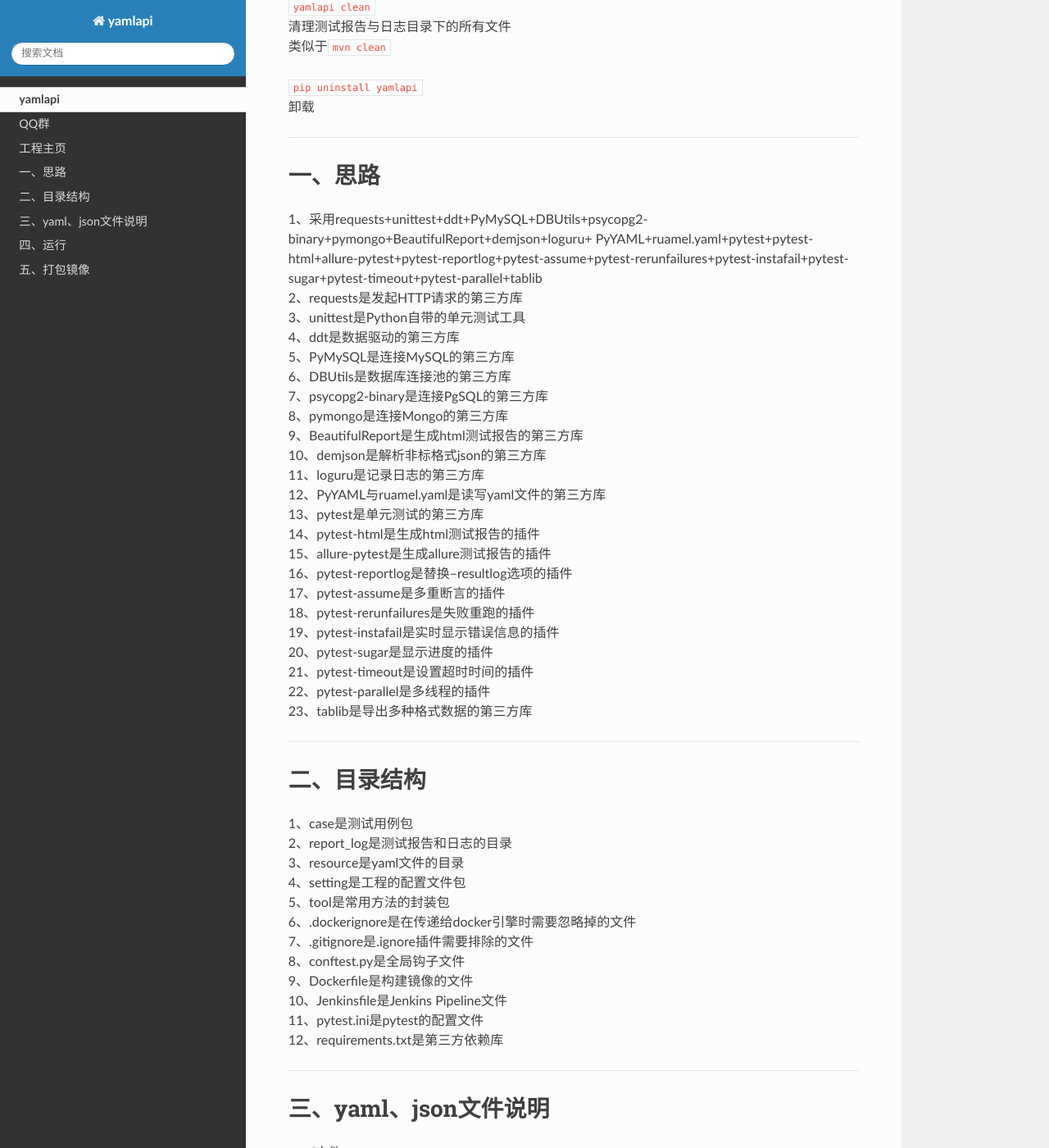
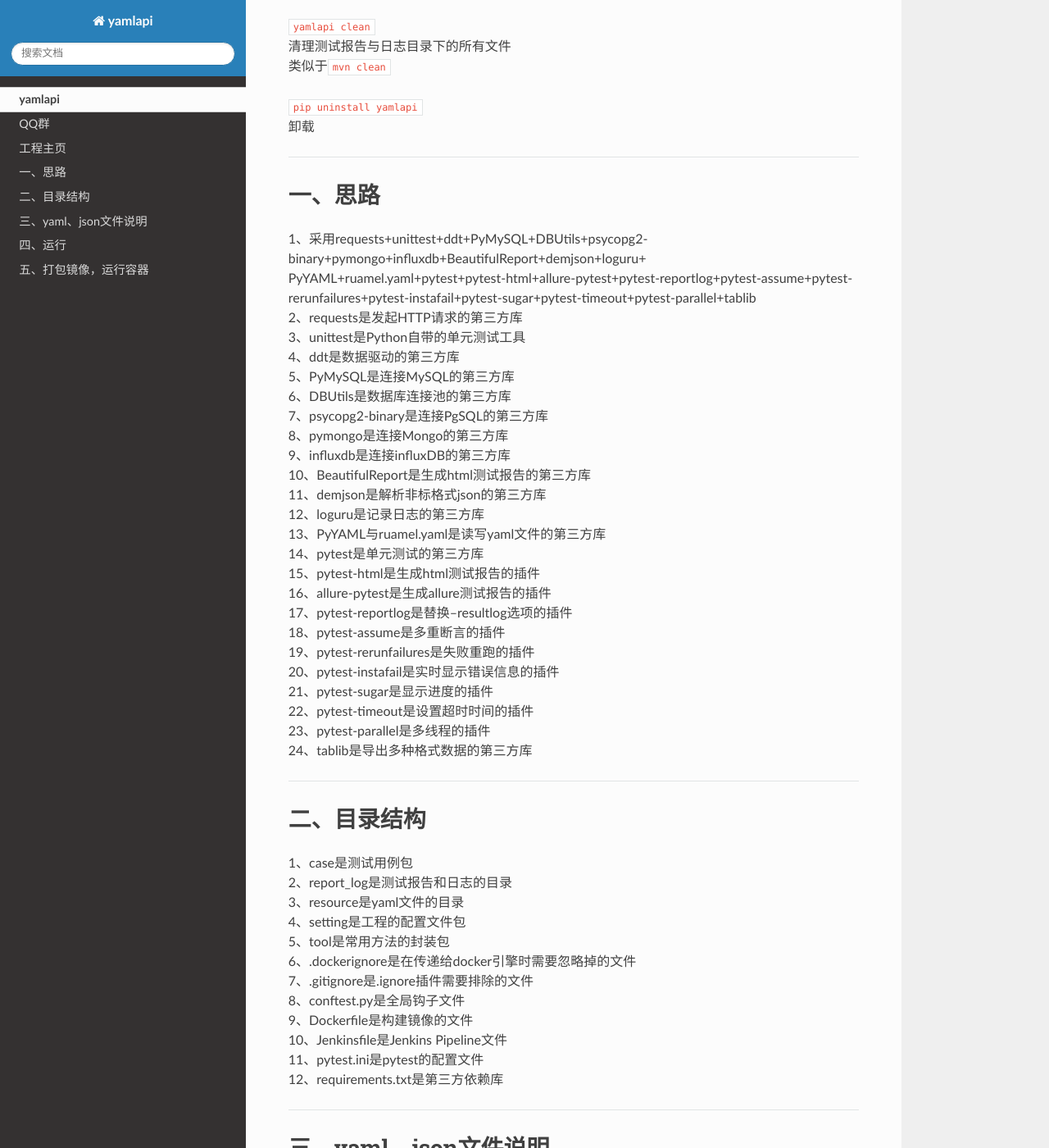
Before and after one commit to yjlch1016/yamlapi_docs, a Sphinx documentation site: the page built from source/page/page_1.md, in a window 1280 px wide and 1400 px high, scrolled down 1289 px. Shown: the whole window at 82% size. Built offline with Sphinx 7.4.7 and the Read the Docs theme 2.0.0, drawn with Linux system fonts in a browser that asks for light colours; some of the changed text lies outside the part shown.

Commit message:
提交V1.3.9的说明文档

```diff
--- a/source/page/page_1.md
+++ b/source/page/page_1.md
@@ -12,13 +12,14 @@
 github：
 https://github.com/yjlch1016/yamlapi
 
-支持unittest与pytest两种运行模式
 yamlapi即为yaml文件+api测试的缩写
 可看作是一个脚手架工具
 可快速生成项目的各个目录与文件
-支持MySQL、PgSQL与MongoDB数据库的增删改查
-只需维护一份或者多份yaml文件即可
-（或者json文件）
+支持unittest与pytest两种运行模式
+支持MySQL、PgSQL与MongoDB等数据库的增删改查
+支持Jenkins、Docker等CI/CD工具
+支持飞书、钉钉、企业微信等机器人
+只需维护一份或者多份yaml（或者json）文件即可
 
 `pip install yamlapi`
 安装
@@ -51,7 +52,7 @@
 
 ***
 # 一、思路
-1、采用requests+unittest+ddt+PyMySQL+DBUtils+psycopg2-binary+pymongo+BeautifulReport+demjson+loguru+
+1、采用requests+unittest+ddt+PyMySQL+DBUtils+psycopg2-binary+pymongo+influxdb+BeautifulReport+demjson+loguru+
 PyYAML+ruamel.yaml+pytest+pytest-html+allure-pytest+pytest-reportlog+pytest-assume+pytest-rerunfailures+pytest-instafail+pytest-sugar+pytest-timeout+pytest-parallel+tablib
 2、requests是发起HTTP请求的第三方库
 3、unittest是Python自带的单元测试工具
@@ -60,21 +61,22 @@
 6、DBUtils是数据库连接池的第三方库
 7、psycopg2-binary是连接PgSQL的第三方库
 8、pymongo是连接Mongo的第三方库
-9、BeautifulReport是生成html测试报告的第三方库
-10、demjson是解析非标格式json的第三方库
-11、loguru是记录日志的第三方库
-12、PyYAML与ruamel.yaml是读写yaml文件的第三方库
-13、pytest是单元测试的第三方库
-14、pytest-html是生成html测试报告的插件
-15、allure-pytest是生成allure测试报告的插件
-16、pytest-reportlog是替换--resultlog选项的插件
-17、pytest-assume是多重断言的插件
-18、pytest-rerunfailures是失败重跑的插件
-19、pytest-instafail是实时显示错误信息的插件
-20、pytest-sugar是显示进度的插件
-21、pytest-timeout是设置超时时间的插件
-22、pytest-parallel是多线程的插件
-23、tablib是导出多种格式数据的第三方库
+9、influxdb是连接influxDB的第三方库
+10、BeautifulReport是生成html测试报告的第三方库
+11、demjson是解析非标格式json的第三方库
+12、loguru是记录日志的第三方库
+13、PyYAML与ruamel.yaml是读写yaml文件的第三方库
+14、pytest是单元测试的第三方库
+15、pytest-html是生成html测试报告的插件
+16、allure-pytest是生成allure测试报告的插件
+17、pytest-reportlog是替换--resultlog选项的插件
+18、pytest-assume是多重断言的插件
+19、pytest-rerunfailures是失败重跑的插件
+20、pytest-instafail是实时显示错误信息的插件
+21、pytest-sugar是显示进度的插件
+22、pytest-timeout是设置超时时间的插件
+23、pytest-parallel是多线程的插件
+24、tablib是导出多种格式数据的第三方库
 
 ***
 # 二、目录结构
```
Also changed, not shown: other parts of source/page/page_1.md (+11 -8 lines).
